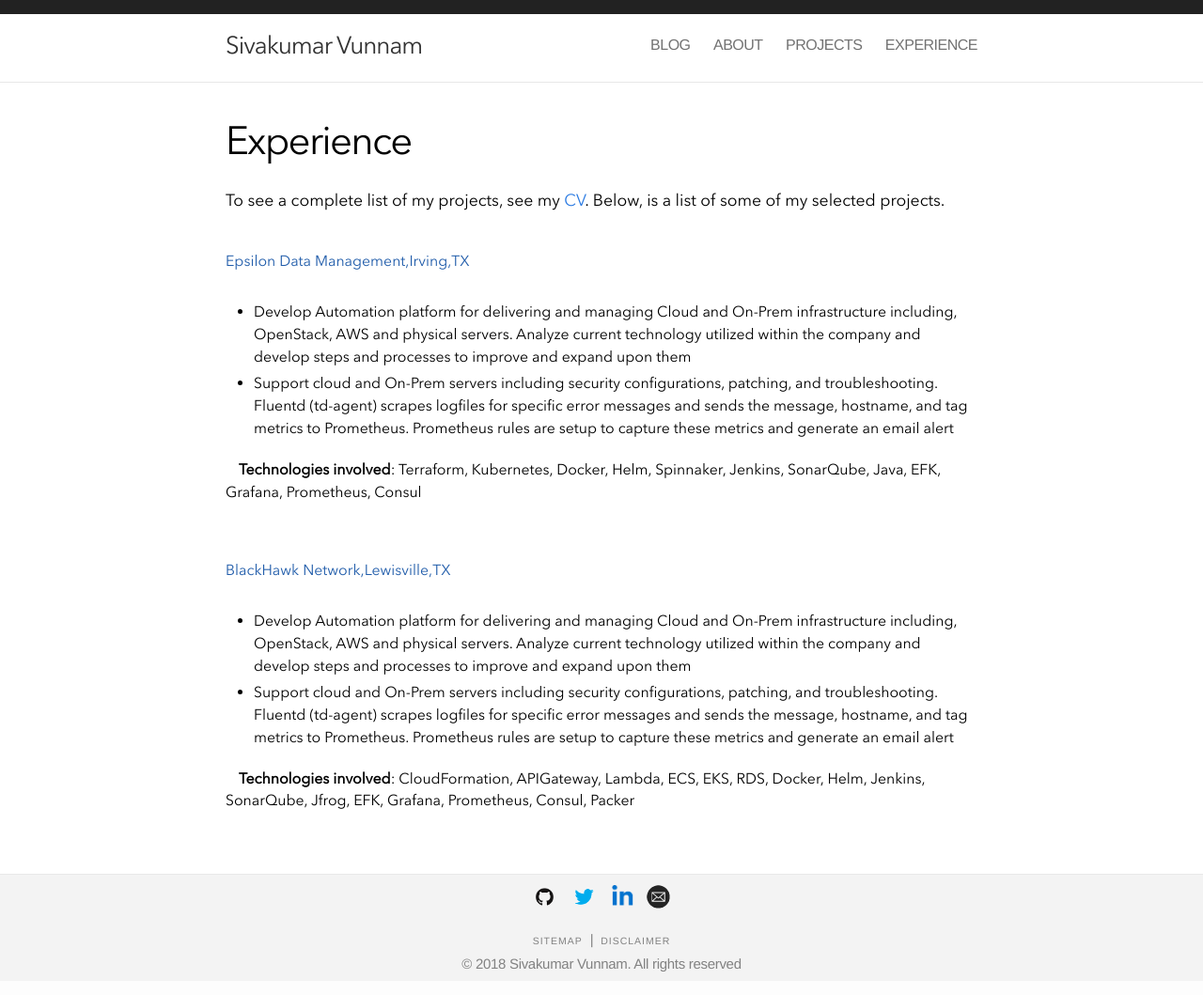
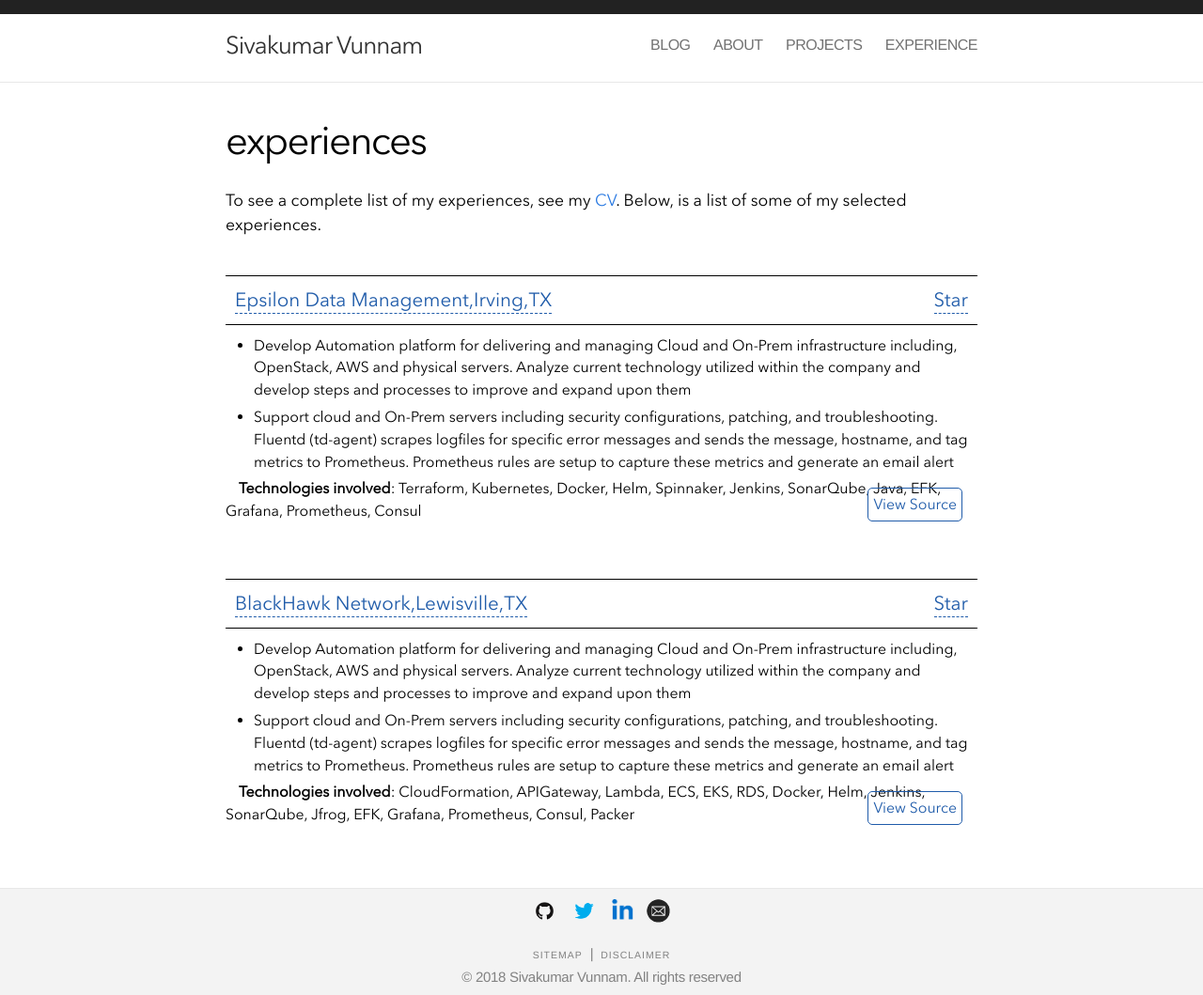
Before and after one commit to sivakumarvunnam/sivakumarvunnam.github.io, a Jekyll site: the page built from experiences.html, in a window 1280 px wide. Shown: the whole page at 94% size. Built offline with Jekyll 4.4.1, drawn with Linux system fonts in a browser that asks for light colours; nearby versions of some CDN libraries.

Commit message:
text alienment fix

```diff
--- a/experiences.html
+++ b/experiences.html
@@ -5,24 +5,29 @@
 
 <div id = "content">
   <header class="post-header">
-    <h1>Experience</h1>
+    <h1>experiences</h1>
   </header>
-  To see a complete list of my projects, see my <a href="{{ site.data.params.resume_url }}">CV</a>. Below, is a list of some of my selected projects.
+  To see a complete list of my experiences, see my <a href="{{ site.data.params.resume_url }}">CV</a>. Below, is a list of some of my selected experiences.
 
   <div class="experiences">
     {% for experience in site.data.experiences %}
       <div class="experience">
-        <div class="experiences-name">
+        <div class="experience-name">
           <a href = "{{ experience.url }}">{{ experience.name }}</a>
           <span class="star-button">
+            {% if experience.github %}
+              {% if experience.github.user %}
+                <a class="github-button" href="https://github.com/{{ experience.github.user }}/{{ experience.github.repo }}" data-size="large" data-show-count="true" data-icon="octicon-star" aria-label="Star {{ experience.github.user }}/{{ experience.github.repo }} on GitHub">Star</a>
+              {% else %}
+                <a class="github-button" href="https://github.com/sivakumarvunnam/{{ experience.github.repo }}" data-size="large" data-show-count="true" data-icon="octicon-star" aria-label="Star sivakumarvunnam/{{ experience.github.repo }} on GitHub">Star</a>
+              {% endif %}
+            {% endif %}
           </span>
         </div>
         <ul class="experience-description">
-          <p style="text-align:justify;">
           {% for line in experience.description %}
             <li>{{ line }}</li>
           {% endfor %}
-          </p>
         </ul>
         <span class="experience-tech">
           {% if experience.tech %}
@@ -31,6 +36,9 @@
             <span class="experience-padding">.</span>
           {% endif %}
         </span>
+        {% if experience.source_url %}
+          <span class="experience-source"><a href = "{{ experience.source_url }}">View Source</a></span>
+        {% endif %}
       </div>
     {% endfor %}
   </div>
```
Also changed, not shown: _data/experiences.yml (line endings or trailing spaces).
